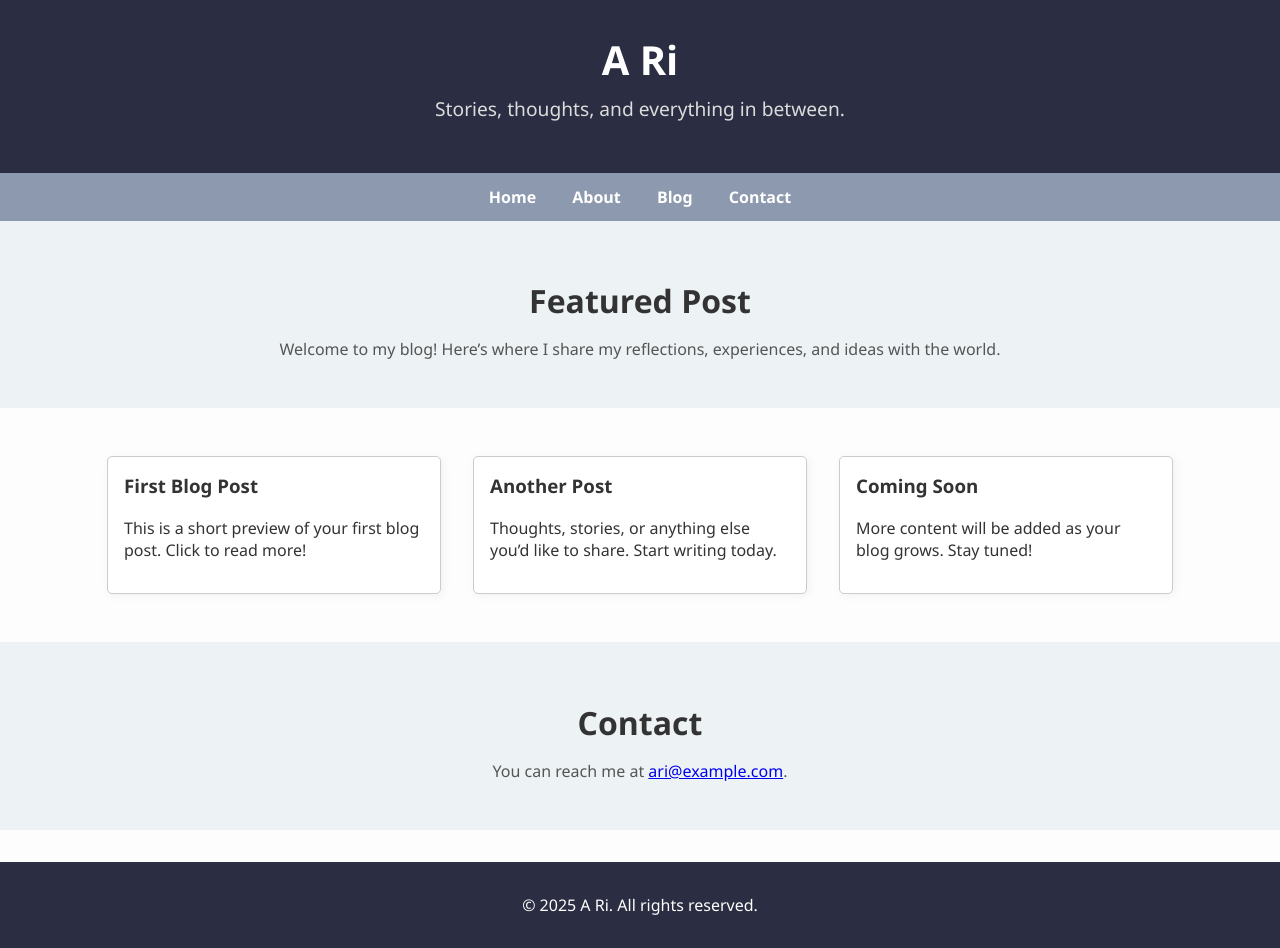
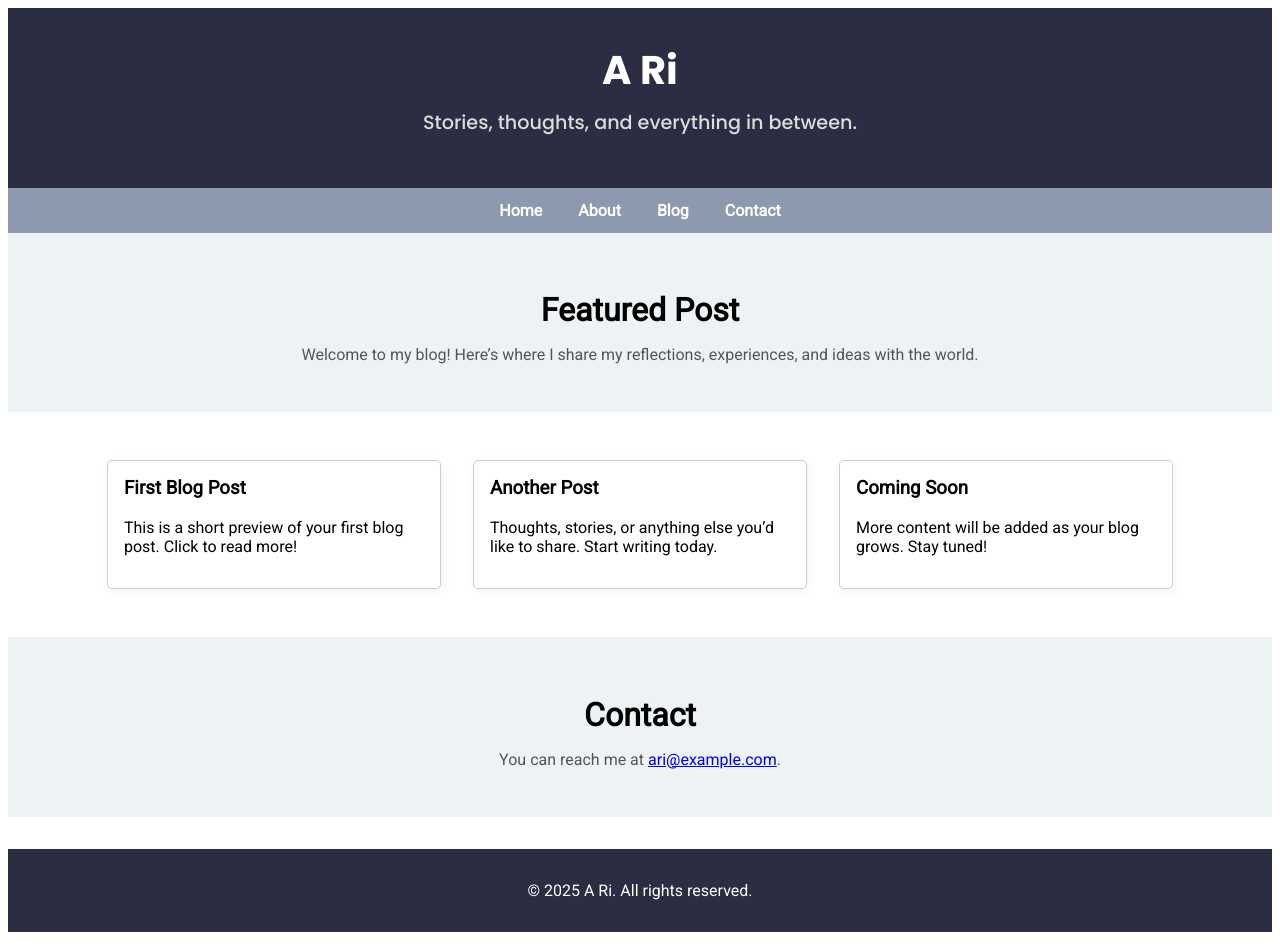
Before and after one commit to ari01blog/A-Ri-blog, a plain HTML site: page index.html in a window 1280 px wide. Drawn offline with Linux system fonts and the light colour scheme.

Commit message:
Update index.html

```diff
--- a/index.html
+++ b/index.html
@@ -7,12 +7,11 @@
     <link href="https://fonts.googleapis.com/css2?family=Poppins:wght@500;700&family=Roboto&display=swap" rel="stylesheet">
   <style>
     body {
-      font-family: 'Segoe UI', sans-serif;
-      margin: 0;
-      padding: 0;
-      background: #fdfdfd;
-      color: #333;
-    }
+  font-family: 'Roboto', sans-serif;
+}
+header {
+  font-family: 'Poppins', sans-serif;
+}
 
     header {
       background: #2b2d42;
```
